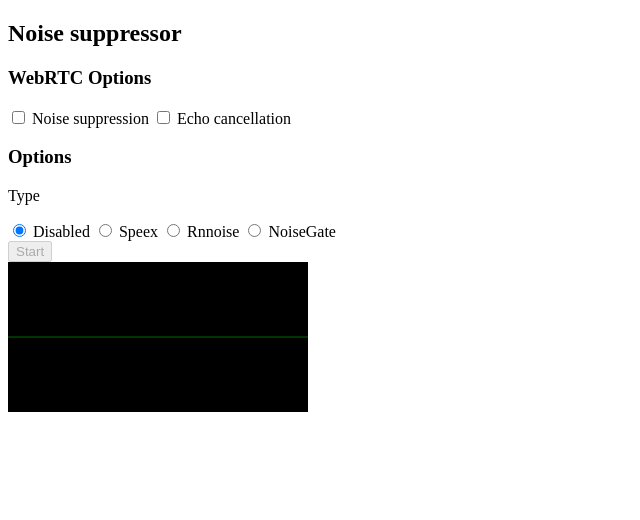
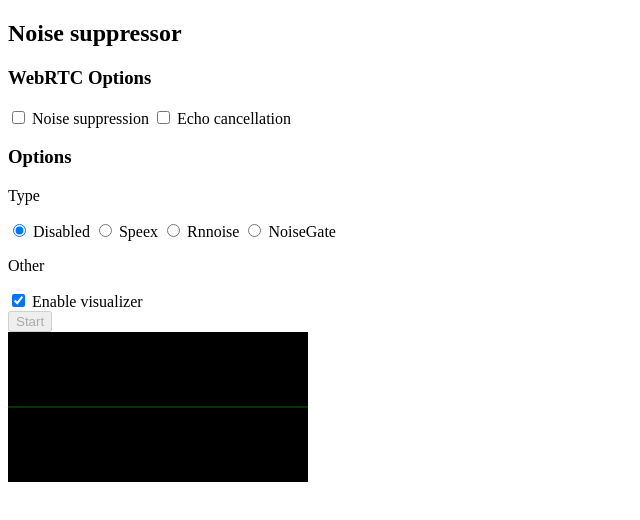
Before and after one commit to sapphi-red/web-noise-suppressor, a website built with Vite: page demo/index.html in a window 1280 px wide. Both pictures are taken after a click on the button "Start". Shown: the whole page, without its empty margins (0-640 px from the left). Built offline with nearby package versions, Linux system fonts and the light colour scheme; no server answers; what @sapphi-red/speex-preprocess-wasm, @shiguredo/rnnoise-wasm would draw is missing.

Commit message:
Add visualizer enable checkbox to demo

```diff
--- a/demo/index.html
+++ b/demo/index.html
@@ -39,6 +39,11 @@
           <input type="radio" name="type" value="noiseGate">
           NoiseGate
         </label>
+        <p>Other</p>
+        <label>
+          <input type="checkbox" name="visualizer" checked>
+          Enable visualizer
+        </label>
       </div>
       <button id="start-button" disabled>Start</button>
     </form>
--- a/demo/src/index.ts
+++ b/demo/src/index.ts
@@ -43,6 +43,7 @@ import { setupVisualizer } from './visualizer'
     const type = formData.get('type')
     const webRtcNoiseSuppression = formData.has('webrtc-noise')
     const webRtcEchoCancellation = formData.has('webrtc-echo')
+    const enableVisualizer = formData.has('visualizer')
 
     console.log('2: Loading...')
     const stream = await navigator.mediaDevices.getUserMedia({
@@ -93,7 +94,12 @@ import { setupVisualizer } from './visualizer'
     } else {
       source.connect(gain)
     }
-    gain.connect(analyzer)
+
+    analyzer.disconnect()
+    if (enableVisualizer) {
+      gain.connect(analyzer)
+    }
+
     gain.connect(ctx.destination)
 
     $startButton.disabled = false
```
